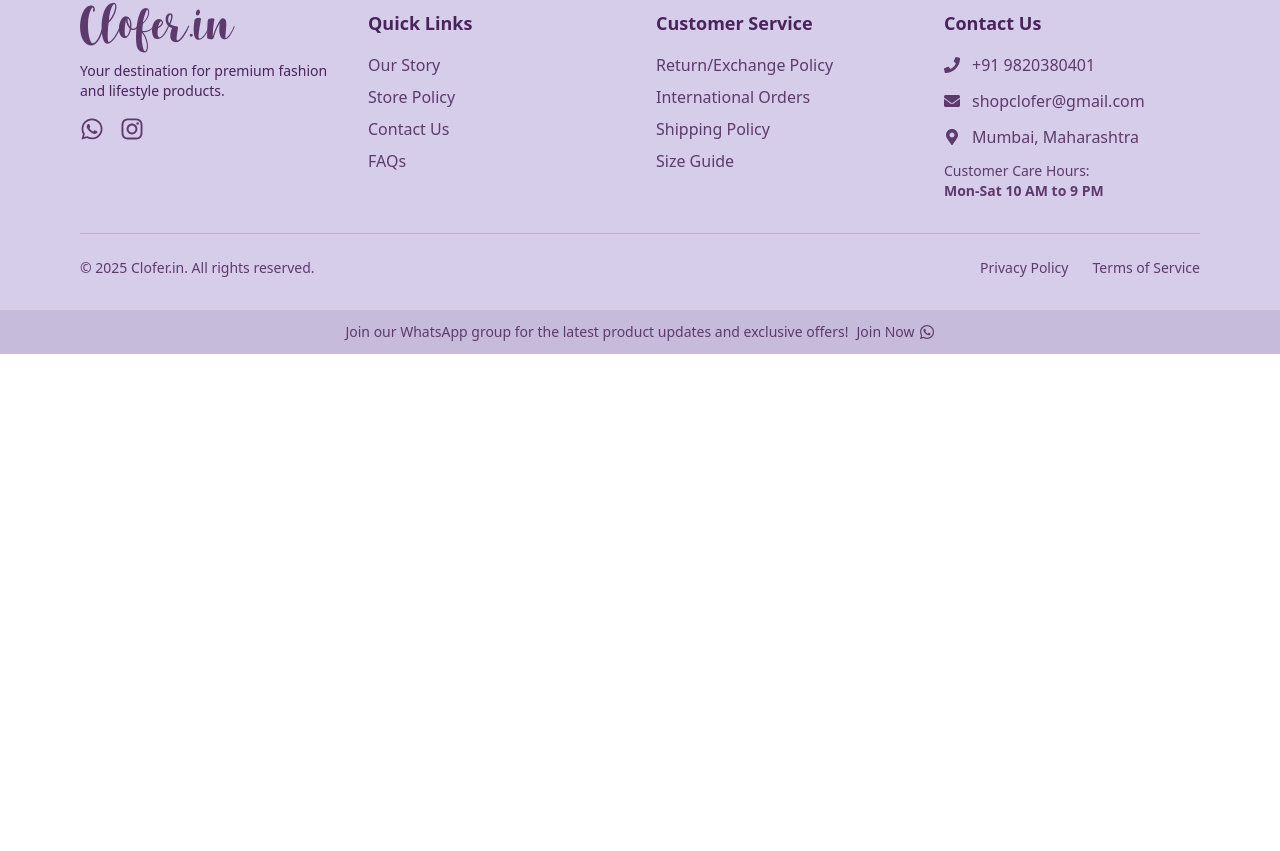
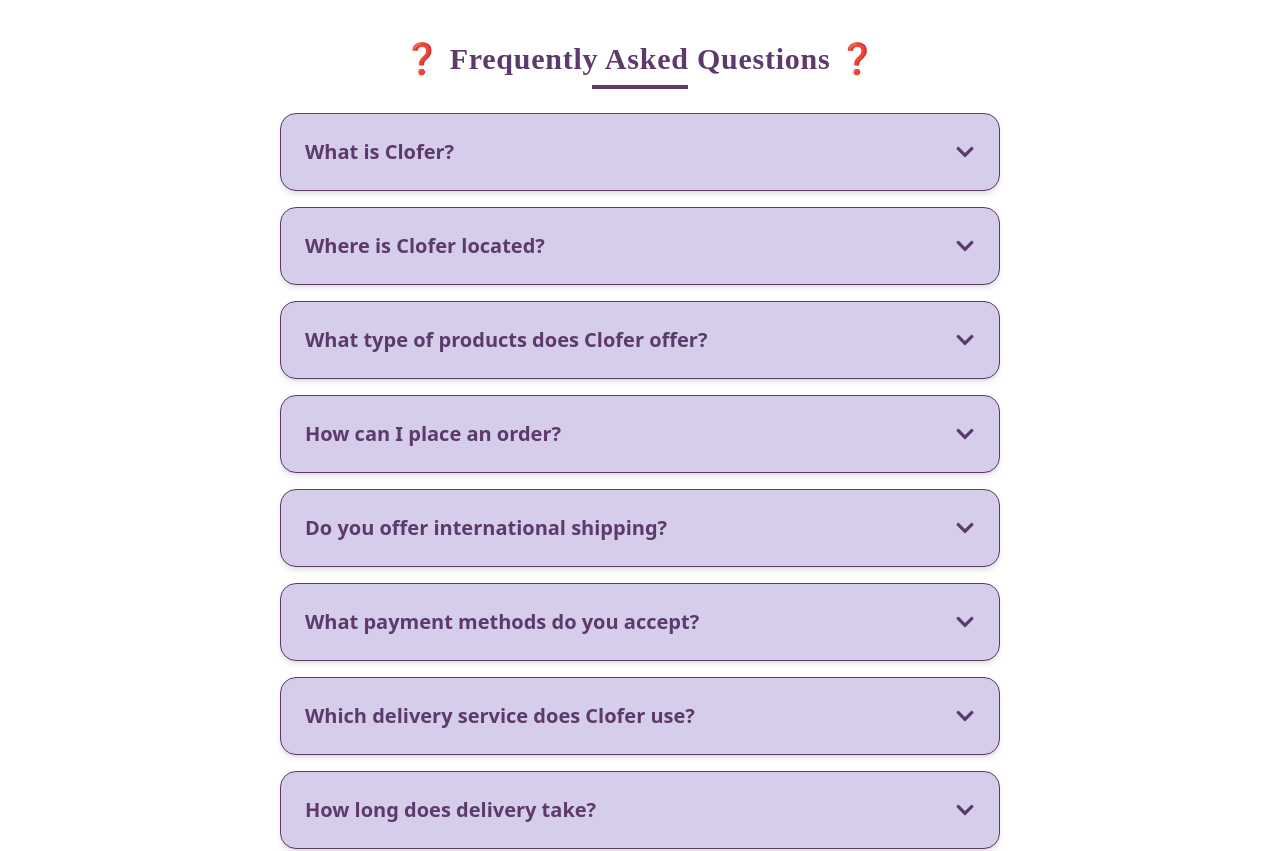
Before and after one commit to Mihit10/Clofer-website, a React (Create React App) app: page /faqs in a window 1280 px wide. Shown: the part 338-1189 px from the top of the page. Before the commit the page ends 800 px from the top, so only its background shows below. Built offline with nearby package versions, Linux system fonts and the light colour scheme.

Commit message:
faq page

```diff
--- a/src/App.js
+++ b/src/App.js
@@ -13,6 +13,7 @@
 import ContactUs from "./pages/ContactUs";
 import ShippingPolicy from "./pages/ShippingPolicy";
 import SizeGuide from "./pages/SizeGuide";
+import Faq from "./pages/Faq";
 import ProductPage from "./pages/ProductPage";
 
 import ShortKurti from "./pages/ShortKurti";
@@ -55,6 +56,7 @@
           <Route path="/size-guide" element={<SizeGuide />} />
           <Route path="/terms-of-service" element={<TermsOfService />} />
           <Route path="/privacy-policy" element={<PrivacyPolicy />} />
+          <Route path="/faqs" element={<Faq />} />
 
           {/* navbar */}
           <Route path="/short-kurti" element={<ShortKurti />} />
--- /dev/null
+++ b/src/pages/Faq.js
@@ -0,0 +1,105 @@
+import { useState } from "react";
+import { motion, AnimatePresence } from "framer-motion";
+import { FaChevronDown, FaChevronUp } from "react-icons/fa";
+
+const faqData = [
+  {
+    question: "What is Clofer?",
+    answer: "Clofer is a small business based in Mumbai that specializes in selling chikankari clothing.",
+  },
+  {
+    question: "Where is Clofer located?",
+    answer: "Clofer is based in Mumbai, India. However, all orders are shipped from Lucknow, the heart of authentic chikankari craftsmanship.",
+  },
+  {
+    question: "What type of products does Clofer offer?",
+    answer: "We offer a variety of chikankari clothing, known for its elegant and intricate embroidery.",
+  },
+  {
+    question: "How can I place an order?",
+    answer: "You can place an order by visiting our Instagram page or contacting us directly through WhatsApp. Simply browse our collection, choose your preferred design, and reach out to us with your order details.",
+  },
+  {
+    question: "Do you offer international shipping?",
+    answer: "Yes, we offer international shipping for select products. For international orders, please contact us directly on WhatsApp at +91 9820380401.",
+  },
+  {
+    question: "What payment methods do you accept?",
+    answer: "We accept various payment methods, including UPI, bank transfers, and other digital payment options for a seamless and secure transaction experience.",
+  },
+  {
+    question: "Which delivery service does Clofer use?",
+    answer: "We ship all our orders using Shiprocket, ensuring timely and reliable delivery to your location.",
+  },
+  {
+    question: "How long does delivery take?",
+    answer: "Delivery typically takes 5-10 business days within India, excluding Thursdays and Sundays. Please note that these days are not counted in the delivery timeline.",
+  },
+  {
+    question: "What is your return and exchange policy?",
+    answer: "We are a small business, and hence, we do not offer exchanges or returns. However, if there is a manufacturing defect, we require a 360° video of the unboxing with the docket number clearly visible. This is necessary for us to process any claims.",
+  },
+  {
+    question: "How can I contact Clofer for customer support?",
+    answer: "You can reach out to us through our Instagram page or via WhatsApp at +91 9820380401 for any queries or assistance.",
+  },
+];
+
+const Faq = () => {
+  const [openIndex, setOpenIndex] = useState(null);
+
+  const toggleFaq = (index) => {
+    setOpenIndex(openIndex === index ? null : index);
+  };
+
+  return (
+    <div className="max-w-3xl mx-auto px-6 py-12 md:py-16 text-center">
+      {/* Heading */}
+      <div className="text-center mb-6">
+        <h2 className="text-xl md:text-2xl lg:text-3xl font-playfair font-semibold tracking-wide text-customPlum dark:text-darkText">
+          ❓ Frequently Asked Questions ❓
+        </h2>
+        {/* Decorative Underline */}
+        <div className="w-24 mx-auto mt-2 border-b-4 border-customPlum dark:border-darkAccent"></div>
+      </div>
+
+      {/* FAQ Section */}
+      <div className="mt-6 space-y-4">
+        {faqData.map((item, index) => (
+          <div
+            key={index}
+            className="border border-customPlum dark:border-darkAccent bg-customLavender dark:bg-darkBg p-4 md:p-6 rounded-2xl shadow-md text-left"
+          >
+            <button
+              onClick={() => toggleFaq(index)}
+              className="w-full flex justify-between items-center text-customPlum dark:text-darkAccent font-semibold text-lg md:text-xl"
+            >
+              {item.question}
+              {openIndex === index ? (
+                <FaChevronUp className="text-customPlum dark:text-darkAccent" />
+              ) : (
+                <FaChevronDown className="text-customPlum dark:text-darkAccent" />
+              )}
+            </button>
+
+            <AnimatePresence>
+              {openIndex === index && (
+                <motion.div
+                  className="mt-2 text-base md:text-lg font-poppins text-gray-800 dark:text-gray-300 leading-relaxed"
+                  initial={{ opacity: 0, height: 0 }}
+                  animate={{ opacity: 1, height: "auto" }}
+                  exit={{ opacity: 0, height: 0 }}
+                  transition={{ duration: 0.3 }}
+                >
+                  {item.answer}
+                </motion.div>
+              )}
+            </AnimatePresence>
+          </div>
+        ))}
+      </div>
+    </div>
+  );
+};
+
+export default Faq;
```
